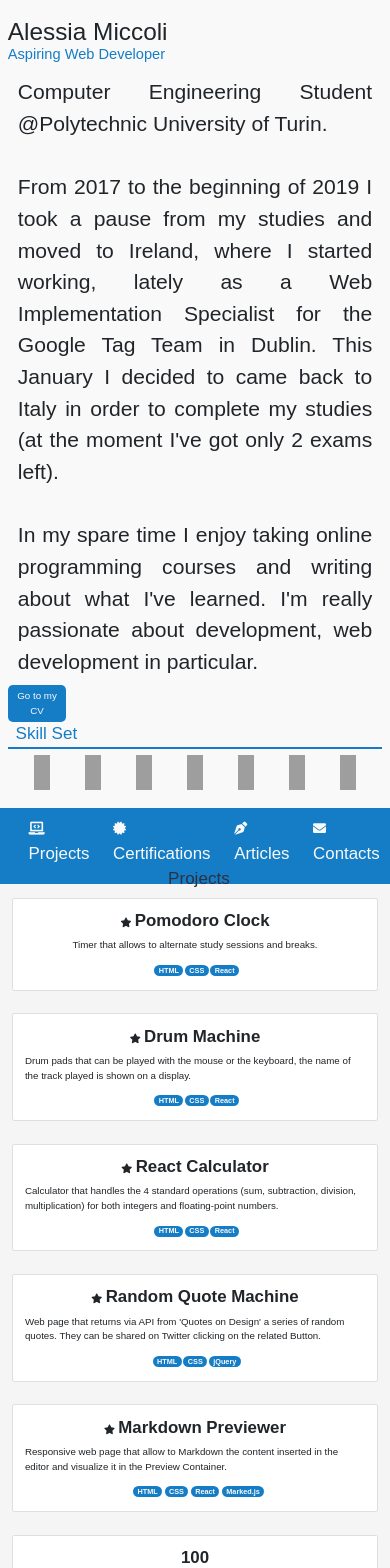
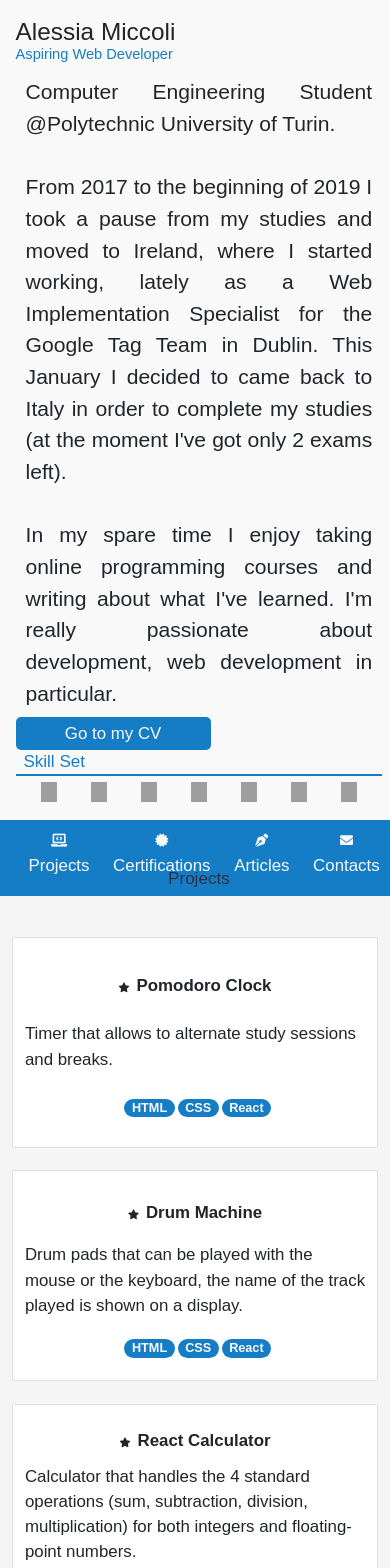
Before and after one commit to alessia-miccoli/my-portfolio, a React (Create React App) app: page / in a window 390 px wide. Shown: the top 1568 px of the page. Built offline with nearby package versions, Linux system fonts and the light colour scheme; grey boxes are pictures that could not be loaded; a web font is replaced by a local one.

Commit message:
mobile friendly style modification

```diff
--- a/src/style/build/App.css
+++ b/src/style/build/App.css
@@ -88,10 +88,12 @@ body, .jumbotron {
 #CV a {
   color: #F9F9F9;
   text-decoration-color: none;
+  width: 100%;
+  height: 100%;
 }
 
 #CV:hover {
-  background-color: #157DC6;
+  background-color: #2D3142;
 }
 
 /* navbar */
@@ -351,6 +353,16 @@ textarea:focus {
     flex-direction: column;
   }
 
+  .by, .date {
+    font-size: 2vh;
+    margin-left: 2%;
+    padding-left: 2%;
+  }
+
+  #projects {
+    height: auto;
+  }
+
   .lead {
     padding: 0 10px !important;
     text-align: justify;
@@ -362,8 +374,12 @@ textarea:focus {
     height: 35px;
   }
 
-  #projects-container {
+  #projects-container,
+#articles-container,
+#certifications-container,
+#contacts-container {
     height: auto;
+    padding: 10% 0;
   }
 
   .lead, b {
@@ -391,15 +407,39 @@ textarea:focus {
 
   .link a {
     font-size: 2vh;
+  }
+
+  .link {
     text-align: center;
+  }
+
+  #CV a {
+    font-size: 2vh;
+  }
+
+  #CV {
+    max-width: 50vw;
   }
 
   #separator {
     margin-bottom: 3vh;
   }
 
-  .card {
+  .card * {
     max-width: 100% !important;
+  }
+
+  .card-title {
+    font-size: 3vh;
+  }
+
+  .card-text,
+.form-control {
+    font-size: 2vh;
+  }
+
+  .badge-pill {
+    font-size: 1.5vh;
   }
 
   #certification-list {
@@ -410,8 +450,32 @@ textarea:focus {
     padding-right: 0;
   }
 
+  .list-group-item a {
+    font-size: 2.5vh;
+    padding-left: 2%;
+    margin-left: 2%;
+  }
+
+  #introduction > div {
+    padding-left: 2%;
+  }
+
   #skills {
     height: auto;
+  }
+
+  .skills {
+    width: 12vw;
+    height: 5vw;
+  }
+
+  .card {
+    height: 25vh;
+    font-size: 3vh;
+  }
+
+  .panel * {
+    font-size: 2.5vh;
   }
 
   nav ul {
@@ -421,6 +485,18 @@ textarea:focus {
   .links {
     width: 100vw;
   }
+
+  form *, #contacts > button, #contacts > input {
+    font-size: 2.5vh;
+  }
+
+  #contacts > button {
+    padding: 0 2%;
+  }
+
+  #footer {
+    font-size: 2vh;
+  }
 }
 
 /*# sourceMappingURL=App.css.map */
--- a/src/style/src/App.scss
+++ b/src/style/src/App.scss
@@ -101,10 +101,12 @@ body, .jumbotron{
 #CV a{
   color: $white;
   text-decoration-color: none;
+  width: 100%;
+  height: 100%;
 }
 
 #CV:hover{
-  background-color: $blue;
+  background-color: $black;
 }
 
 /* navbar */
@@ -377,6 +379,16 @@ textarea:focus{
     flex-direction: column;
   }
 
+  .by, .date{
+    font-size: 2vh;
+    margin-left: 2%;
+    padding-left: 2%;
+  }
+
+  #projects{
+    height: auto;
+  }
+
   .lead{
     padding: 0 10px!important;
     text-align: justify;
@@ -388,8 +400,12 @@ textarea:focus{
     height: 35px;
   }
 
-  #projects-container{
+  #projects-container,
+  #articles-container,
+  #certifications-container,
+  #contacts-container{
     height: auto;
+    padding: 10% 0;
   }
 
   .lead, b{
@@ -417,15 +433,40 @@ textarea:focus{
 
   .link a{
     font-size: 2vh;
+  }
+
+  .link{
     text-align: center;
+  }
+
+  #CV a{
+    font-size: 2vh;
+  }
+
+  #CV{
+    max-width: 50vw;
   }
 
   #separator{
     margin-bottom: 3vh;
   }
 
-  .card{
+  .card *{
     max-width: 100%!important;
+    // padding: 0 10vw;
+  }
+
+  .card-title{
+    font-size: 3vh;
+  }
+
+  .card-text,
+  .form-control{
+    font-size: 2vh;
+  }
+
+  .badge-pill{
+    font-size: 1.5vh;
   }
 
   #certification-list{
@@ -436,8 +477,33 @@ textarea:focus{
     padding-right: 0;
   }
 
+  .list-group-item a{
+    font-size: 2.5vh;
+    padding-left: 2%;
+    margin-left: 2%;
+  }
+
+  #introduction > div{
+    padding-left: 2%;
+  }
+
   #skills{
     height: auto;
+  }
+
+  .skills{
+    width: 12vw;
+    height: 5vw;
+
+  }
+
+  .card{
+    height: 25vh;
+    font-size: 3vh;
+  }
+
+  .panel *{
+    font-size: 2.5vh;
   }
 
   nav ul{
@@ -446,4 +512,16 @@ textarea:focus{
   .links{
     width: 100vw;
   }
+
+  form *, #contacts > button, #contacts > input{
+    font-size: 2.5vh;
+  }
+
+  #contacts > button{
+    padding: 0 2%;
+  }
+
+  #footer{
+    font-size: 2vh;
+  }
 }
```
Also changed, not shown: 1 other file (tests, documents, lock files or other folders).
